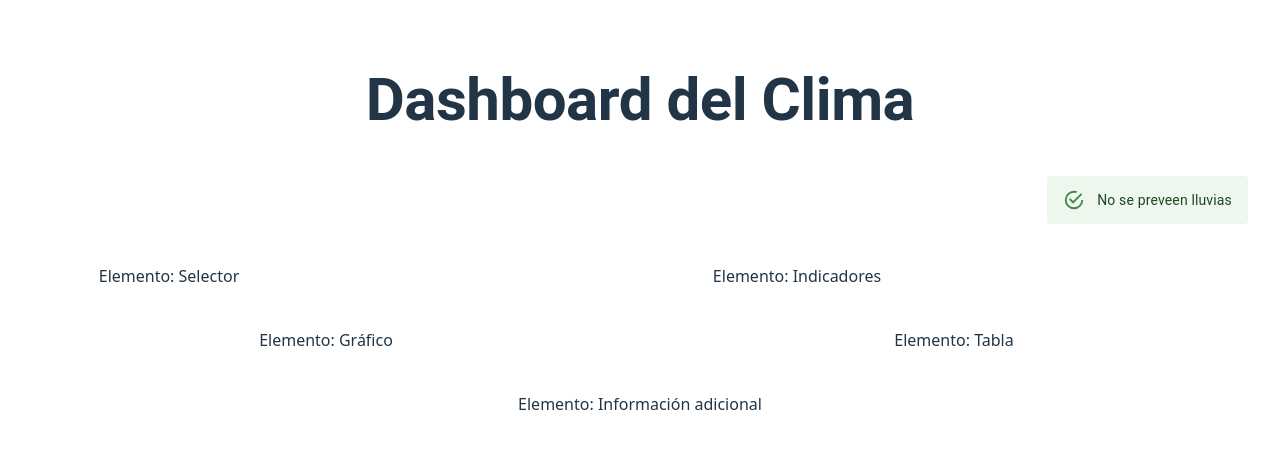
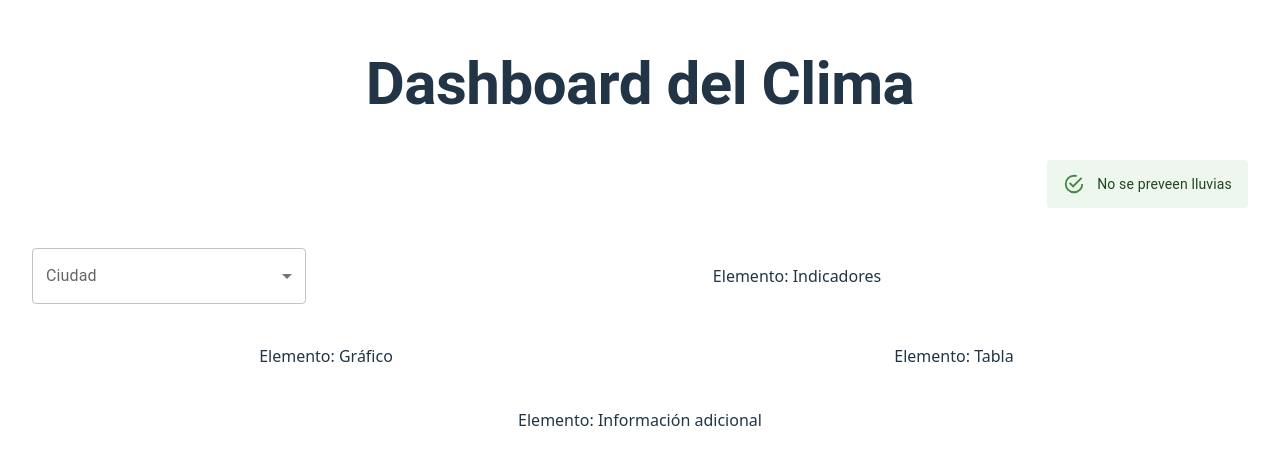
Before and after one commit to JuanAyala619/dashboard, a React (Vite) app: page / in a window 1280 px wide. Shown: the part 160-624 px from the top of the page. Built offline with nearby package versions, Linux system fonts and the light colour scheme.

Commit message:
guia14_completo

```diff
--- a/src/App.tsx
+++ b/src/App.tsx
@@ -3,6 +3,7 @@
 //import viteLogo from '/vite.svg'
 import HeaderUI from './components/HeaderUI';
 import AlertUI from './components/AlertUI';
+import SelectorUI from './components/SelectorUI';
 import './App.css'
 import { Grid } from '@mui/material';
 
@@ -21,7 +22,7 @@
       <Grid size={{ xs: 12, md: 12 }} container justifyContent="right" alignItems="center"> <AlertUI description="No se preveen lluvias"/></Grid>
 
       {/* Selector */}
-      <Grid size={{ xs: 12, md: 3 }}>Elemento: Selector</Grid>
+      <Grid size={{ xs: 12, md: 3 }}><SelectorUI/></Grid>
 
       {/* Indicadores */}
       <Grid size={{ xs: 12, md: 9 }}>Elemento: Indicadores</Grid>
--- /dev/null
+++ b/src/components/SelectorUI.tsx
@@ -0,0 +1,33 @@
+import FormControl from '@mui/material/FormControl';
+import InputLabel from '@mui/material/InputLabel';
+import MenuItem from '@mui/material/MenuItem';
+import Select, { type SelectChangeEvent } from '@mui/material/Select';
+import { useState } from 'react';
+export default function SelectorUI() {
+    const [cityInput, setCityInput] = useState('');
+    const handleChange = (event: SelectChangeEvent<string>) => {
+        setCityInput(event.target.value)
+    };
+    return (
+        <FormControl fullWidth>
+            <InputLabel id="city-select-label">Ciudad</InputLabel>
+            <Select
+                labelId="city-select-label"
+                id="city-simple-select"
+                label="Ciudad"
+                onChange={handleChange}
+                value={cityInput} >
+                <MenuItem disabled><em>Seleccione una ciudad</em></MenuItem>
+                <MenuItem value={"guayaquil"}>Guayaquil</MenuItem>
+                <MenuItem value={"quito"}>Quito</MenuItem>
+                <MenuItem value={"manta"}>Manta</MenuItem>
+                <MenuItem value={"cuenca"}>Cuenca</MenuItem>
+            </Select>
+            {cityInput && (
+                <p>
+                    Información del clima en <span style={{ textTransform: 'capitalize', fontWeight: 'bold' }}>{cityInput}</span>
+                </p>
+            )}
+        </FormControl>
+    )
+}
```
